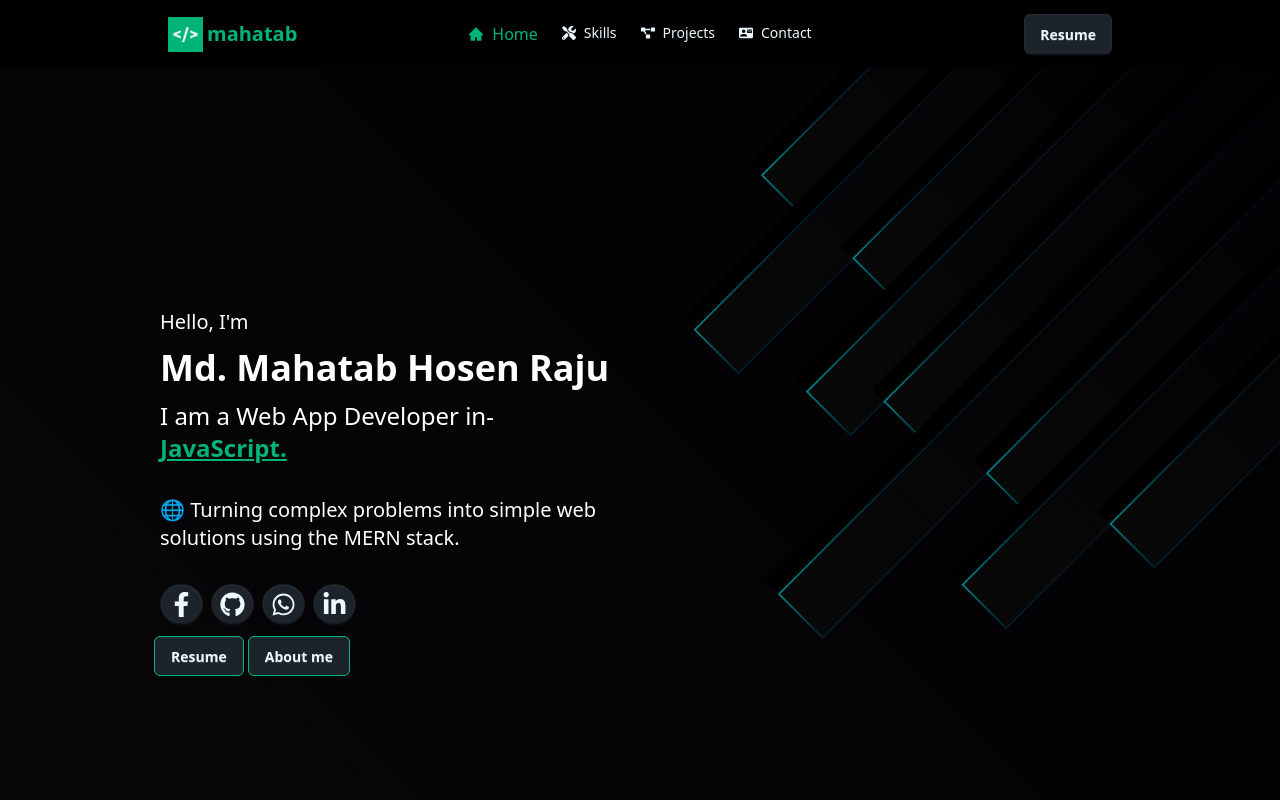
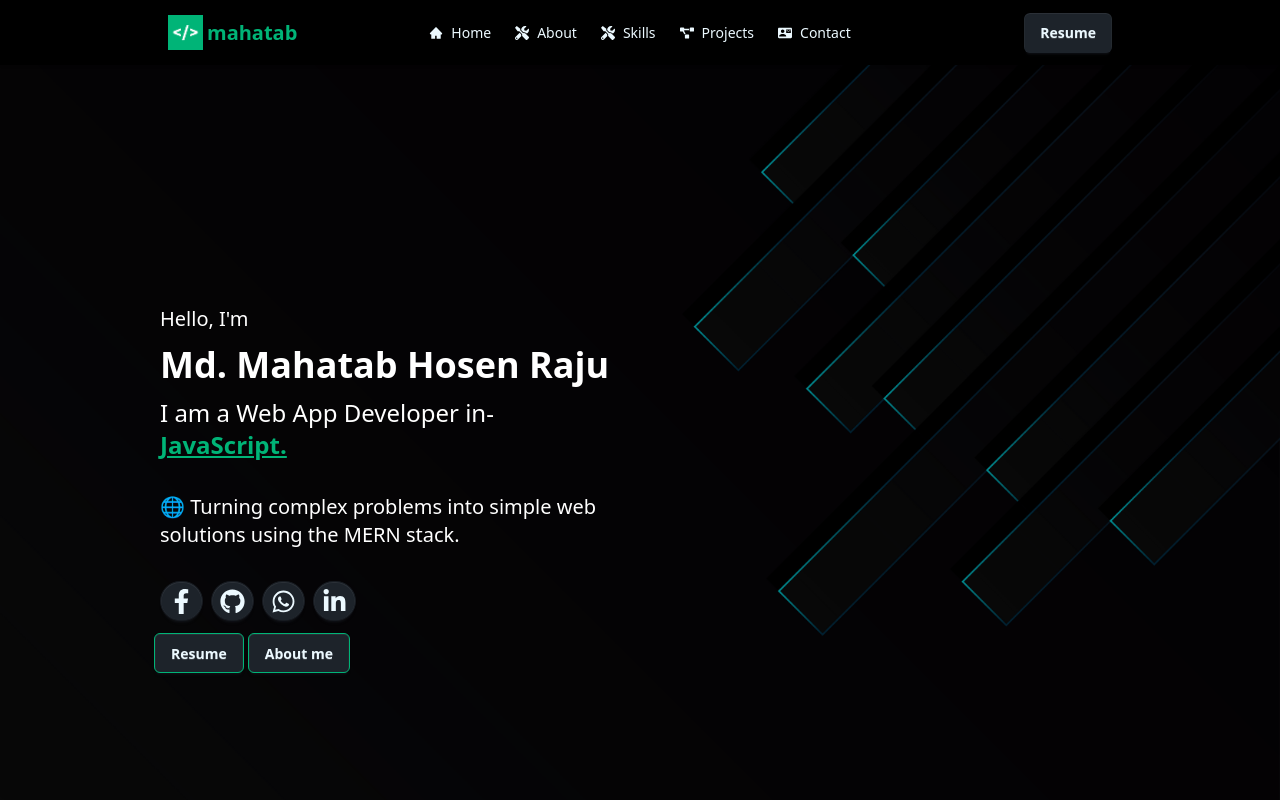
Before and after one commit to mahatab6/portfolio, a React (Vite) app: page / in a window 1280 px wide. Shown: the top 800 px of the page. Built offline with nearby package versions, Linux system fonts and the light colour scheme; no server answers.

Commit message:
scroll section added

```diff
--- a/src/components/Main Components/Home.jsx
+++ b/src/components/Main Components/Home.jsx
@@ -5,6 +5,7 @@ import { Helmet } from 'react-helmet';
 import Skills from "../../pages/Skills";
 import Projects from '../../pages/Projects';
 import Contact from '../../pages/Contact';
+import { Element } from 'react-scroll';
 
 const Home = () => {
     return (
@@ -12,11 +13,21 @@ const Home = () => {
             <Helmet>
                 <title>Mahatab Portfolio</title>
             </Helmet>
-            <Hero/>
-            <AboutMe />
-            <Skills/>
-            <Projects/>
-            <Contact/>
+            <Element name='home-section'>
+                <Hero/>
+            </Element>
+            <Element name='about-section'>
+                <AboutMe />
+            </Element>
+            <Element name='skill-section'>
+                <Skills/>
+            </Element>
+            <Element name='project-section'>
+                <Projects/>
+            </Element>
+            <Element name='contact-section'>
+                <Contact/>
+            </Element>
         </div>
     );
 };
--- a/src/components/Main Components/Navbar.jsx
+++ b/src/components/Main Components/Navbar.jsx
@@ -1,9 +1,10 @@
 import React from 'react';
 import Logo from '../Reusable Components/Logo';
-import { Link, NavLink } from 'react-router';
+import { Link } from 'react-router';
 import { AiFillHome } from 'react-icons/ai';
-import { FaTools, FaBriefcase, FaGraduationCap, FaProjectDiagram } from 'react-icons/fa';
+import { FaTools, FaProjectDiagram } from 'react-icons/fa';
 import { MdContactMail } from 'react-icons/md';
+import { Link as ScrollLink } from 'react-scroll';
 
 
 const Navbar = () => {
@@ -11,24 +12,29 @@ const Navbar = () => {
     const link = (
         <>
             <li>
-                <NavLink to='/' className={({ isActive }) => isActive ? "text-[#00B477] text-base flex items-center gap-2" : "flex items-center gap-2"}>
+                <ScrollLink to='home-section' className={({ isActive }) => isActive ? "text-[#00B477] text-base flex items-center gap-2" : "flex items-center gap-2"}>
                 <AiFillHome /> Home
-                </NavLink>
+                </ScrollLink>
             </li>
             <li>
-                <NavLink to='/skills' className={({ isActive }) => isActive ? "text-[#00B477] text-base flex items-center gap-2" : "flex items-center gap-2"}>
-                <FaTools /> Skills
-                </NavLink>
+                <ScrollLink to='about-section' smooth={true} duration={500} className={({ isActive }) => isActive ? "text-[#00B477] text-base flex items-center gap-2" : "flex items-center gap-2"}>
+                <FaTools /> About
+                </ScrollLink>
             </li>
             <li>
-                <NavLink to='/projects' className={({ isActive }) => isActive ? "text-[#00B477] text-base flex items-center gap-2" : "flex items-center gap-2"}>
-                <FaProjectDiagram /> Projects
-                </NavLink>
+                <ScrollLink to='skill-section' smooth={true} duration={500} className={({ isActive }) => isActive ? "text-[#00B477] text-base flex items-center gap-2" : "flex items-center gap-2"}>
+                <FaTools /> Skills
+                </ScrollLink>
             </li>
             <li>
-                <NavLink to='/contact' className={({ isActive }) => isActive ? "text-[#00B477] text-base flex items-center gap-2" : "flex items-center gap-2"}>
+                <ScrollLink to='project-section' smooth={true} duration={500} className={({ isActive }) => isActive ? "text-[#00B477] text-base flex items-center gap-2" : "flex items-center gap-2"}>
+                <FaProjectDiagram /> Projects
+                </ScrollLink>
+            </li>
+            <li>
+                <ScrollLink to='contact-section' smooth={true} duration={500} className={({ isActive }) => isActive ? "text-[#00B477] text-base flex items-center gap-2" : "flex items-center gap-2"}>
                 <MdContactMail /> Contact
-                </NavLink>
+                </ScrollLink>
             </li>
         </>
 
```
Also changed, not shown: src/root/Router.jsx (+0 -12 lines), 1 other file (tests, documents, lock files or other folders).
